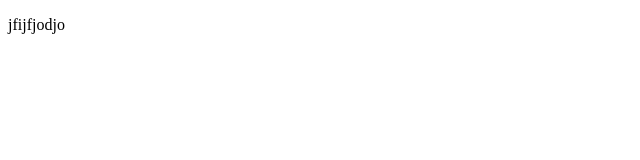
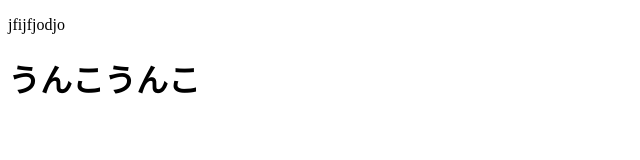
Before and after one commit to Jun8961/55First-GIt, a plain HTML site: page index.html in a window 1280 px wide. Shown: the whole page, without its empty margins (0-640 px from the left). Drawn offline with Linux system fonts and the light colour scheme.

Commit message:
index.htmlを修正

```diff
--- a/index.html
+++ b/index.html
@@ -2,6 +2,7 @@
 <html lang="en">
 <head>
     <p>jfijfjodjo</p>
+    <h1>うんこうんこ</h1>
     <meta charset="UTF-8">
     <meta name="viewport" content="width=device-width, initial-scale=1.0">
     <meta http-equiv="X-UA-Compatible" content="ie=edge">
```
